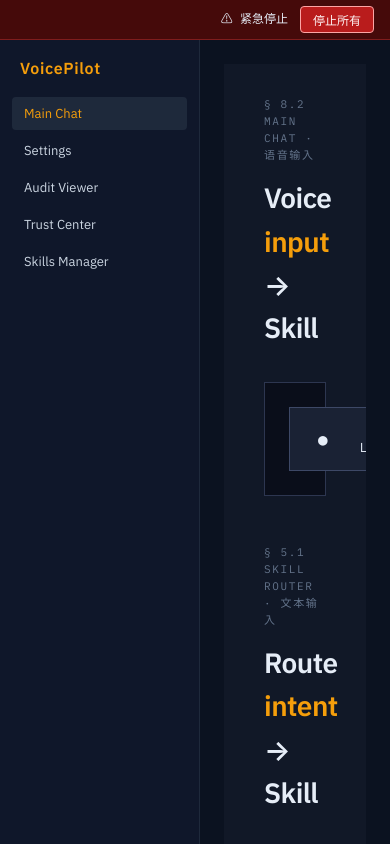
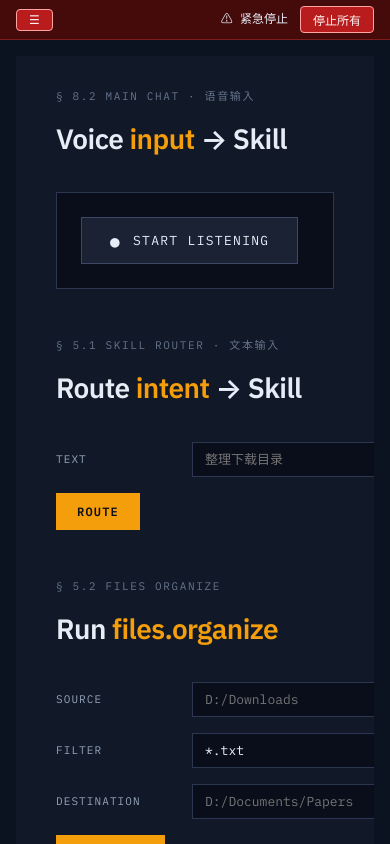
Before and after one commit to Suxiao-yong/VoicePilot, a React (Vite) app in the folder voicepilot/crates/ui/web/: page / in a window 390 px wide. Built offline with nearby package versions, Linux system fonts and the light colour scheme.

Commit message:
feat(w6a-fast-follow): responsive sidebar with hamburger menu for narrow windows (< 768px)

```diff
--- a/voicepilot/crates/ui/web/src/App.tsx
+++ b/voicepilot/crates/ui/web/src/App.tsx
@@ -17,9 +17,14 @@
   { view: "skills", label: "Skills Manager" },
 ];
 
+const NARROW_BREAKPOINT = 768;
+
 export function App(): JSX.Element {
   const [view, setView] = useState<View>("main");
   const [approval, setApproval] = useState<ApprovalRequestPayload | null>(null);
+  // 响应式布局(W6a Fast-Follow):窄窗口隐藏 sidebar,改为 overlay
+  const [isNarrow, setIsNarrow] = useState<boolean>(window.innerWidth < NARROW_BREAKPOINT);
+  const [sidebarOpen, setSidebarOpen] = useState<boolean>(false);
 
   useEffect(() => {
     const unlisten = onApprovalRequest((payload) => setApproval(payload));
@@ -28,11 +33,42 @@
     };
   }, []);
 
+  // 监听窗口尺寸变化(W6a Fast-Follow 响应式)
+  useEffect(() => {
+    const onResize = () => {
+      setIsNarrow(window.innerWidth < NARROW_BREAKPOINT);
+    };
+    window.addEventListener("resize", onResize);
+    return () => {
+      window.removeEventListener("resize", onResize);
+    };
+  }, []);
+
+  // 从窄变宽时自动关闭 overlay(避免宽屏残留 open state)
+  useEffect(() => {
+    if (!isNarrow) {
+      setSidebarOpen(false);
+    }
+  }, [isNarrow]);
+
+  const handleNavClick = (nextView: View): void => {
+    setView(nextView);
+    setSidebarOpen(false);
+  };
+
   return (
     <div className="app-root">
-      <KillSwitchBar />
+      <KillSwitchBar
+        isNarrow={isNarrow}
+        onToggleSidebar={() => setSidebarOpen((o) => !o)}
+      />
       <div className="app-body">
-        <nav className="sidebar" aria-label="主导航">
+        <nav
+          className={`sidebar ${isNarrow ? "narrow" : ""} ${sidebarOpen ? "open" : ""}`}
+          aria-label="主导航"
+          role={isNarrow && sidebarOpen ? "dialog" : undefined}
+          aria-modal={isNarrow && sidebarOpen ? "true" : undefined}
+        >
           <h1 className="app-title">VoicePilot</h1>
           <ul className="nav-list" role="list">
             {NAV_ITEMS.map((item) => (
@@ -40,7 +76,7 @@
                 <button
                   type="button"
                   className={`nav-item ${view === item.view ? "active" : ""}`}
-                  onClick={() => setView(item.view)}
+                  onClick={() => handleNavClick(item.view)}
                   aria-pressed={view === item.view}
                   aria-current={view === item.view ? "page" : undefined}
                 >
@@ -50,6 +86,13 @@
             ))}
           </ul>
         </nav>
+        {isNarrow && sidebarOpen && (
+          <div
+            className="sidebar-backdrop"
+            onClick={() => setSidebarOpen(false)}
+            aria-hidden="true"
+          />
+        )}
         <main className="main-content">
           {view === "main" && <MainView />}
           {view === "settings" && <SettingsView />}
--- a/voicepilot/crates/ui/web/src/components/KillSwitchBar.tsx
+++ b/voicepilot/crates/ui/web/src/components/KillSwitchBar.tsx
@@ -1,13 +1,20 @@
 import { useState } from "react";
 import { cancelVoice } from "../api";
 
+interface Props {
+  /** 窄窗口模式(< 768px)— 显示汉堡按钮(W6a Fast-Follow 响应式) */
+  isNarrow: boolean;
+  /** 切换 sidebar overlay 开关 */
+  onToggleSidebar: () => void;
+}
+
 /**
- * KillSwitchBar —— W6b-2 Task 6 紧急停止条(issue #57)。
+ * KillSwitchBar —— W6b-2 Task 6 紧急停止条(issue #57)+ W6a Fast-Follow 响应式汉堡菜单。
  *
  * 顶部条带,提供全局 cancel 按钮触发 `cancel_voice_command`。
- * 与 MainView 内的局部取消按钮不同,这个是全局可见的紧急停止。
+ * 窄窗口时左侧加汉堡按钮,点击展开 sidebar overlay。
  */
-export function KillSwitchBar(): JSX.Element {
+export function KillSwitchBar({ isNarrow, onToggleSidebar }: Props): JSX.Element {
   const [busy, setBusy] = useState(false);
 
   const handleKill = (): void => {
@@ -19,6 +26,16 @@
 
   return (
     <div className="kill-switch-bar" role="banner" aria-label="紧急停止">
+      {isNarrow && (
+        <button
+          type="button"
+          className="sidebar-toggle"
+          onClick={onToggleSidebar}
+          aria-label="切换导航菜单"
+        >
+          ☰
+        </button>
+      )}
       <span className="kill-switch-label">⚠ 紧急停止</span>
       <button
         type="button"
--- a/voicepilot/crates/ui/web/src/styles.css
+++ b/voicepilot/crates/ui/web/src/styles.css
@@ -661,3 +661,62 @@
   font-size: 12px;
   min-height: 24px;
 }
+
+/* W6a Fast-Follow:响应式布局(窄窗口汉堡菜单) */
+.kill-switch-bar {
+  justify-content: space-between;
+}
+.kill-switch-bar > .kill-switch-label {
+  margin-left: auto;
+}
+.sidebar-toggle {
+  background: transparent;
+  color: #fef2f2;
+  border: 1px solid #fca5a5;
+  padding: 4px 10px;
+  border-radius: 4px;
+  cursor: pointer;
+  font-family: "IBM Plex Mono", monospace;
+  font-size: 14px;
+  line-height: 1;
+}
+.sidebar-toggle:hover {
+  background: #7f1d1d;
+}
+.sidebar-toggle:focus-visible {
+  outline: 2px solid #fbbf24;
+  outline-offset: 2px;
+}
+.sidebar-backdrop {
+  position: fixed;
+  inset: 0;
+  background: rgba(0, 0, 0, 0.5);
+  z-index: 40;
+  animation: fadeIn 0.15s ease-out;
+}
+@keyframes fadeIn {
+  from { opacity: 0; }
+  to { opacity: 1; }
+}
+
+@media (max-width: 767px) {
+  .sidebar {
+    position: fixed;
+    top: 0;
+    left: 0;
+    bottom: 0;
+    transform: translateX(-100%);
+    z-index: 50;
+    transition: transform 0.2s ease-out;
+    box-shadow: 4px 0 12px rgba(0, 0, 0, 0.4);
+  }
+  .sidebar.open {
+    transform: translateX(0);
+  }
+  .sidebar.narrow:not(.open) {
+    display: none;
+  }
+  .main-content {
+    padding: 16px;
+  }
+}
```
Also changed, not shown: 5 other files (tests, documents, lock files or other folders).
